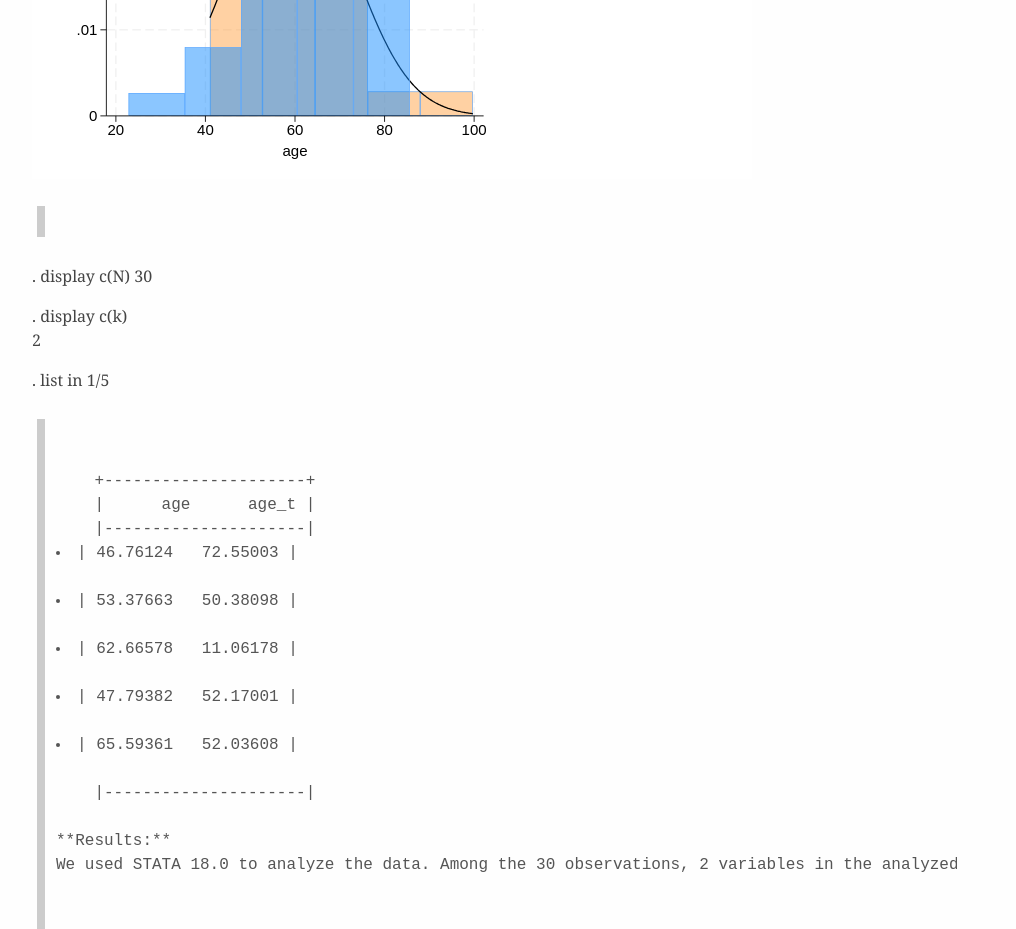
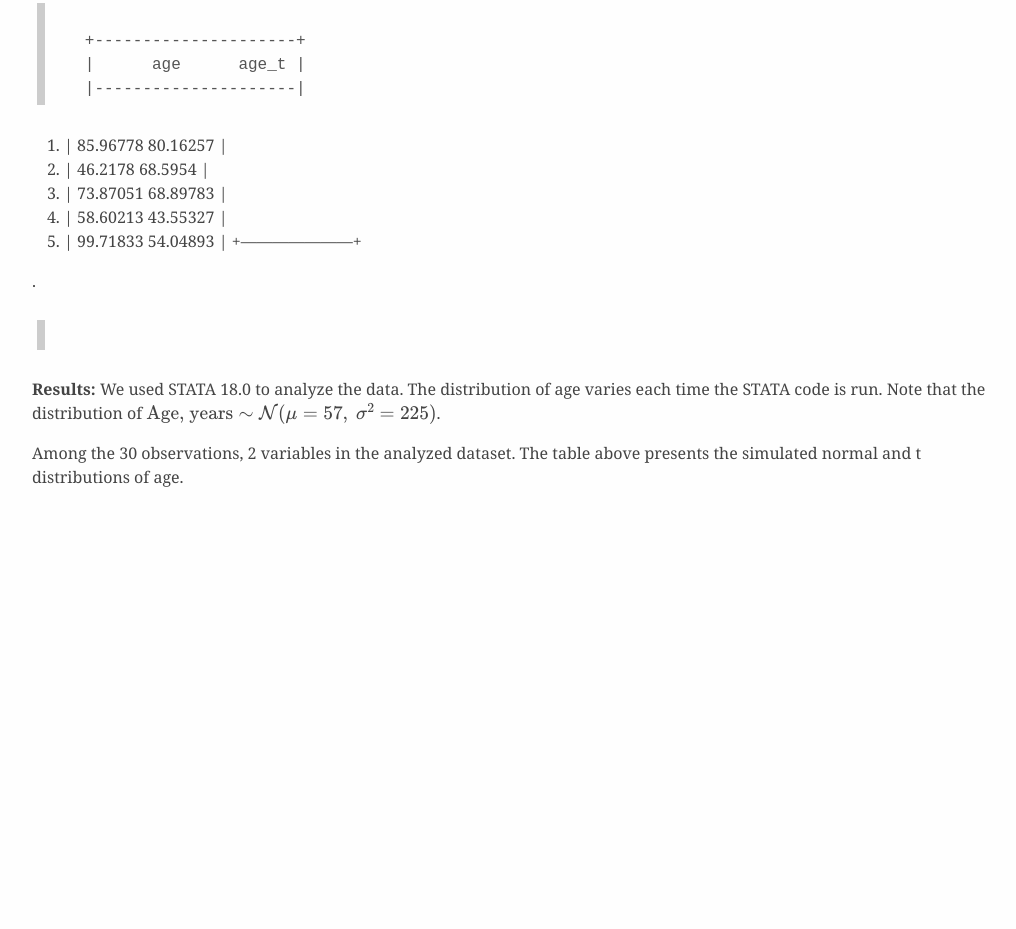
Before and after one commit to tlhaksa1/hw4, a plain HTML site: page index.html in a window 1280 px wide. Shown: the part 1415-2344 px from the top of the page, without its empty margins (128-1144 px from the left). After the commit the page ends 1936 px from the top, so only its background shows below. Drawn offline with nearby package versions, Linux system fonts and the light colour scheme; some packages are replaced by stand-ins of ours.

Commit message:
Update index.html

```diff
--- a/index.html
+++ b/index.html
@@ -1,3 +1,4 @@
+
 <head>
   <link rel="stylesheet" type="text/css" href="stmarkdown.css">
 <script type="text/x-mathjax-config">
@@ -46,7 +47,7 @@
 . graph export age_histogram.png, replace
 
 </code></pre>
-<p><img src="Graph.svg" ></p>
+<p><img src="Graph1.svg" ></p>
 <pre><code>
 </code></pre>
 <p>. display c(N) 30</p>
@@ -54,19 +55,20 @@
 2</p>
 <p>. list in 1/5</p>
 <pre><code>
-
-    +---------------------+
-    |      age      age_t |
-    |---------------------|
-<li>| 46.76124   72.55003 |</li>
-<li>| 53.37663   50.38098 |</li>
-<li>| 62.66578   11.06178 |</li>
-<li>| 47.79382   52.17001 |</li>
-<li>| 65.59361   52.03608 |</li>
-    |---------------------|
-
-**Results:**
-We used STATA 18.0 to analyze the data. Among the 30 observations, 2 variables in the analyzed dataset. The distribution of age varies each time the STATA code is run. Note that the distribution of $\text{Age, years} \sim \mathcal{N}(\mu=57,\ \sigma^{2}=225)$.
-
-
+   +---------------------+
+   |      age      age_t |
+   |---------------------|
 </code></pre>
+<ol>
+<li>| 85.96778   80.16257 |</li>
+<li>|  46.2178    68.5954 |</li>
+<li>| 73.87051   68.89783 |</li>
+<li>| 58.60213   43.55327 |</li>
+<li>| 99.71833   54.04893 |
+  +&mdash;&mdash;&mdash;&mdash;&mdash;&mdash;&mdash;+</li>
+</ol>
+<p>.</p>
+<pre><code>
+</code></pre>
+<p><strong>Results:</strong> We used STATA 18.0 to analyze the data. The distribution of age varies each time the STATA code is run. Note that the distribution of $\text{Age, years} \sim \mathcal{N}(\mu=57,\ \sigma^{2}=225)$.</p>
+<p>Among the 30 observations, 2 variables in the analyzed dataset. The table above presents the simulated normal and t distributions of age.</p>
```
